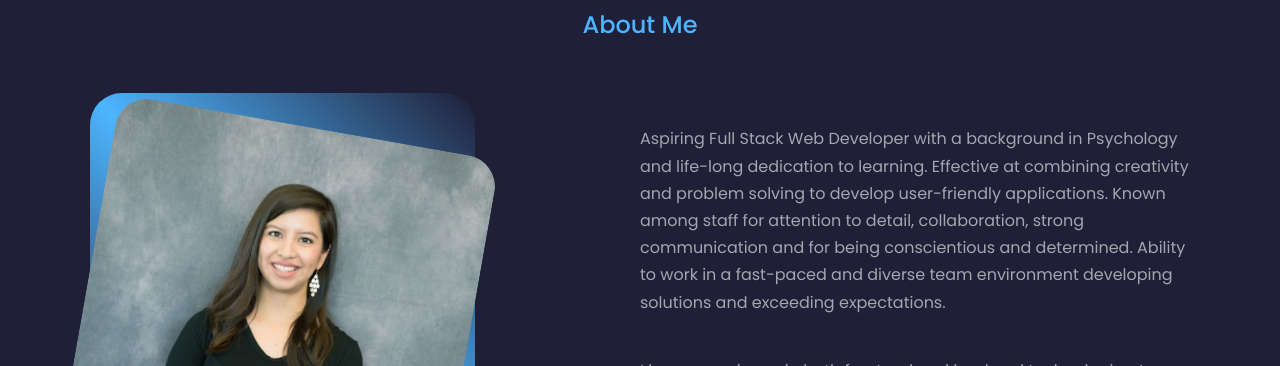
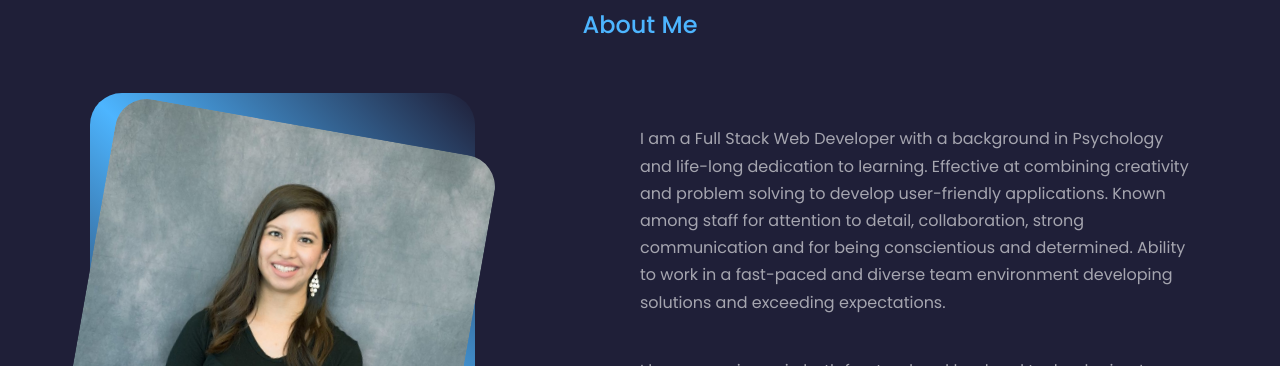
Before and after one commit to lilym036/final-portfolio, a React (Vite) app: page / in a window 1280 px wide. Shown: the part 946-1312 px from the top of the page. Built offline with nearby package versions, Linux system fonts and the light colour scheme.

Commit message:
made changes to about me

```diff
--- a/src/components/About/About.jsx
+++ b/src/components/About/About.jsx
@@ -38,7 +38,7 @@ const About = () => {
           </article> */}
           </div>
           <p>
-            Aspiring Full Stack Web Developer with a background in Psychology and life-long dedication to learning. Effective at combining creativity and problem solving to develop user-friendly applications. Known among staff for attention to detail, collaboration, strong communication and for being conscientious and determined. Ability to work in a fast-paced and diverse team environment developing solutions and exceeding expectations.
+            I am a Full Stack Web Developer with a background in Psychology and life-long dedication to learning. Effective at combining creativity and problem solving to develop user-friendly applications. Known among staff for attention to detail, collaboration, strong communication and for being conscientious and determined. Ability to work in a fast-paced and diverse team environment developing solutions and exceeding expectations.
           </p>
           <p>
             I have experience in both frontend and backend technologies. I am currently working on enhancing my fullstack skillset. Please contact me if you have any questions or would like to know more about my projects.
```
